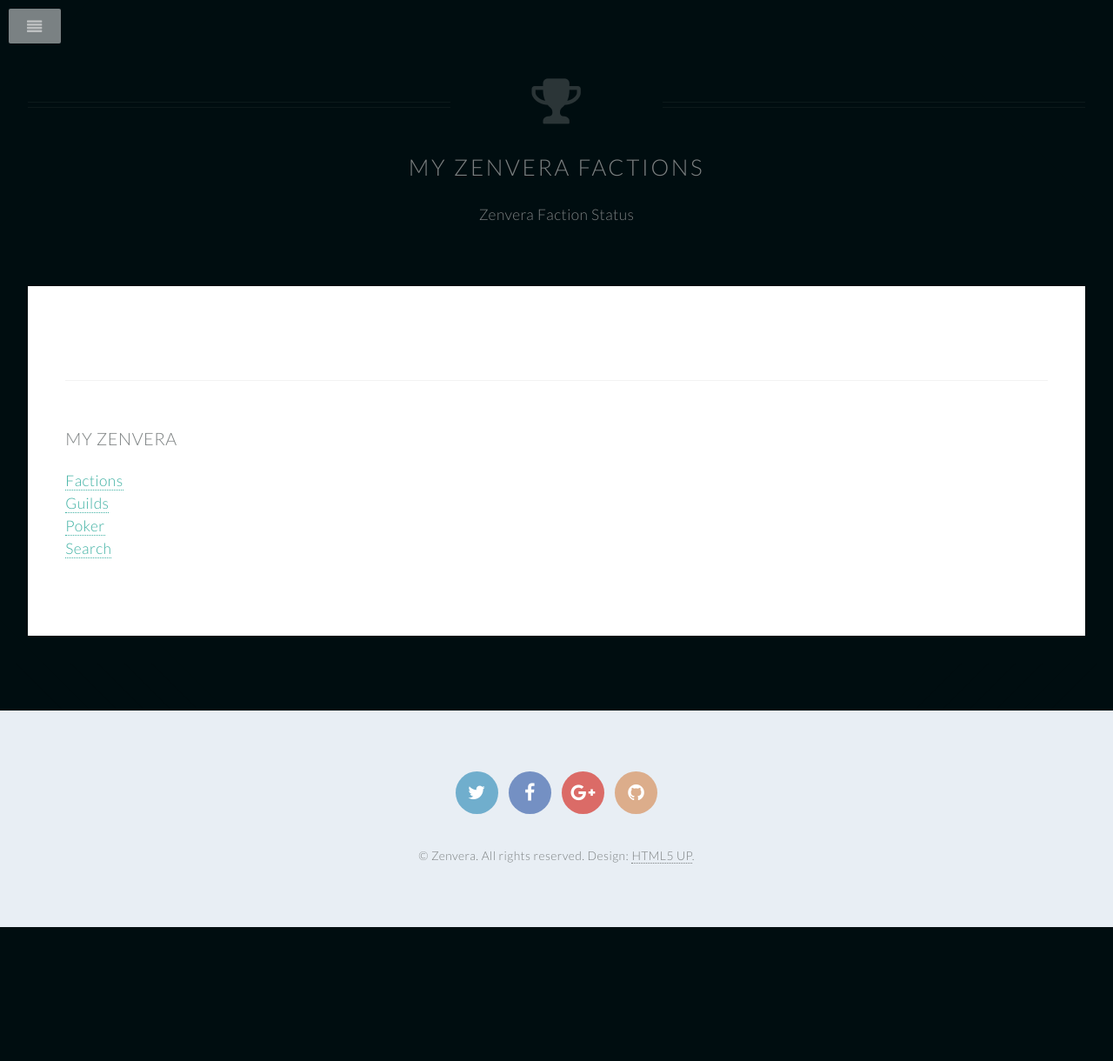
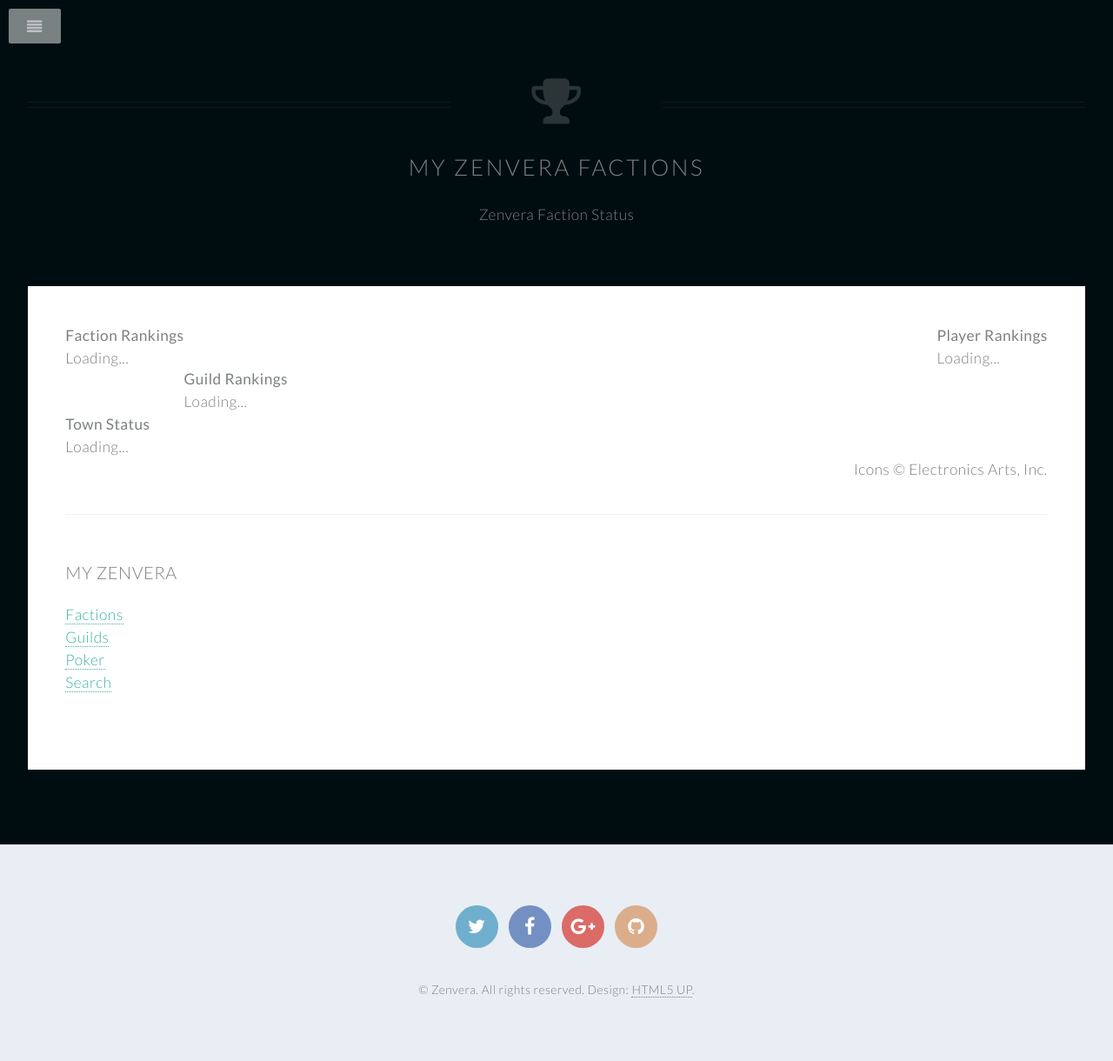
Before and after one commit to greeduomacro/zenvera.github.io, a Jekyll site: the page built from myzv-factions.md, in a window 1280 px wide. Shown: the whole page at 87% size. Built offline with Jekyll 4.4.1, drawn with Linux system fonts in a browser that asks for light colours; nearby versions of some CDN libraries; before the commit the page ends 1066 px from its top, so only the background shows below that.

Commit message:
refactor

```diff
--- a/myzv-factions.md
+++ b/myzv-factions.md
@@ -6,6 +6,33 @@
 icon: fa-trophy
 ---
 {% raw %}
-<p id="factions"></p>
-<script>$.get('https://myzv.herokuapp.com/factions.php', function( data ) { $( '#factions' ).html( data ); });</script>
+<div style="float: left;">
+<fieldset>
+<legend><strong>Faction Rankings</strong></legend>
+<div id="faction-rankings">Loading...</div>
+</fieldset>
+</div>
+<div style="float:right;">
+<fieldset>
+<legend><strong>Player Rankings</strong></legend>
+<div id="faction-player-rankings">Loading...</div>
+</fieldset>
+</div>
+<div style="float:left; margin-top: 50px;">
+<fieldset>
+<legend><strong>Guild Rankings</strong></legend>
+<div id="faction-guild-rankings">Loading...</div>
+</fieldset>
+</div>
+<div style="clear: both; margin-top: 50px;">
+<fieldset>
+<legend><strong>Town Status</strong></legend>
+<div id="town-status">Loading...</div>
+</fieldset>
+</div>
+<small style="float: right;">Icons &copy; Electronics Arts, Inc.</small>
+<script>$.get('https://myzv.herokuapp.com/faction-rankings.php', function( data ) { $( '#faction-rankings' ).html( data ); });</script>
+<script>$.get('https://myzv.herokuapp.com/faction-player-rankings.php', function( data ) { $( '#faction-player-rankings' ).html( data ); });</script>
+<script>$.get('https://myzv.herokuapp.com/faction-guild-rankings.php', function( data ) { $( '#faction-guild-rankings' ).html( data ); });</script>
+<script>$.get('https://myzv.herokuapp.com/faction-town-status.php', function( data ) { $( '#town-status' ).html( data ); });</script>
 {% endraw %}
```
